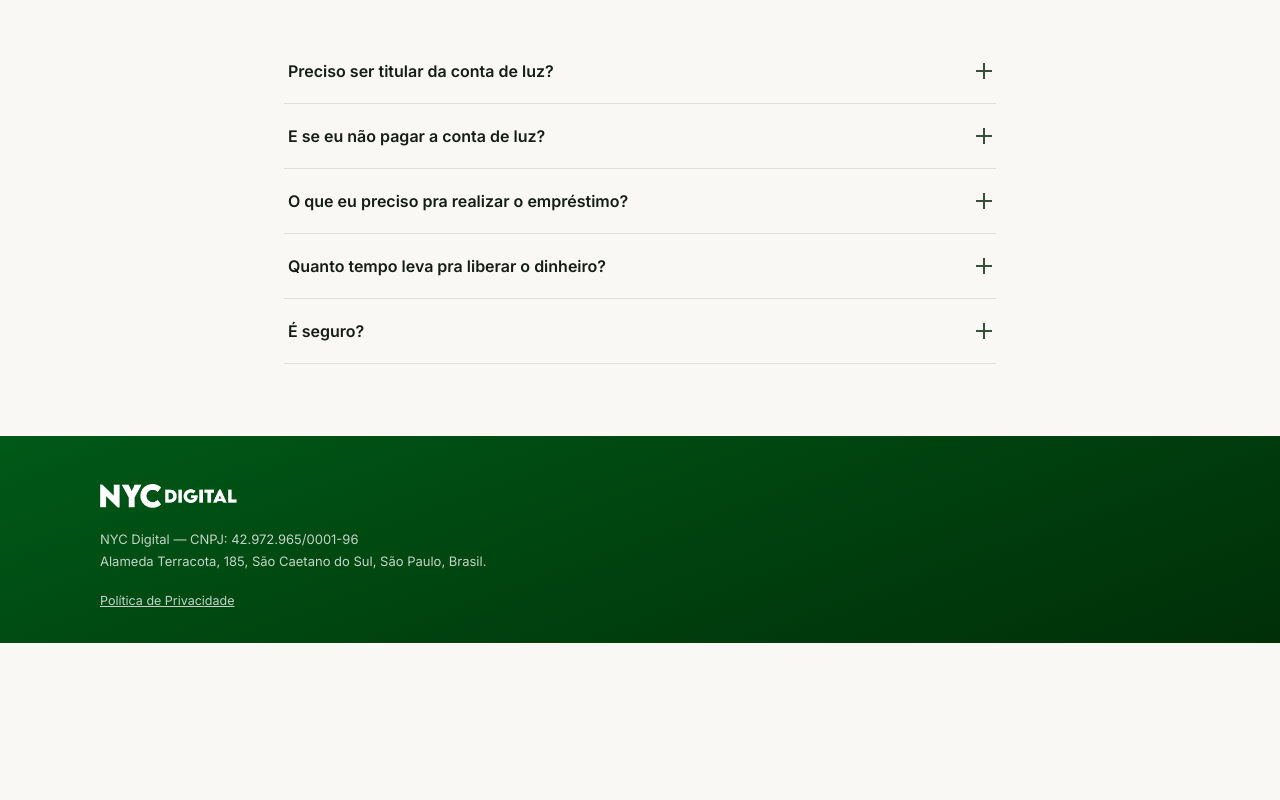
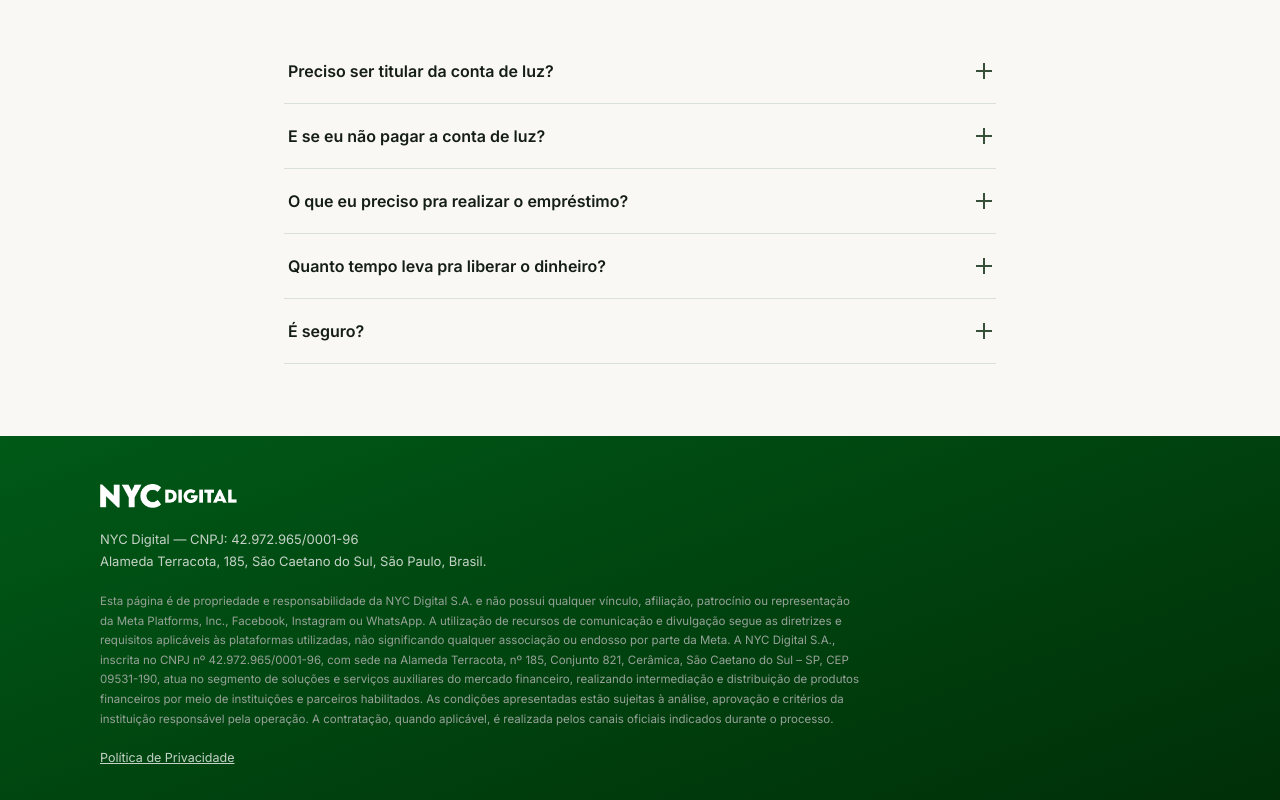
Before and after one commit to NYC-Digital-Testes/landing-page-NYC, a Next.js app: page / in a window 1280 px wide. Shown: the part 2725-3525 px from the top of the page. Before the commit the page ends 3368 px from the top, so only its background shows below. Built offline with nearby package versions, Linux system fonts and the light colour scheme.

Commit message:
Adiciona aviso legal de nao afiliacao com Meta no rodape

```diff
--- a/components/Footer.tsx
+++ b/components/Footer.tsx
@@ -19,6 +19,18 @@ export default function Footer() {
           <br />
           Alameda Terracota, 185, São Caetano do Sul, São Paulo, Brasil.
         </p>
+        <p style={{ fontSize: 11.5, lineHeight: 1.7, margin: 0, maxWidth: 760, color: "oklch(0.70 0.02 148)" }}>
+          Esta página é de propriedade e responsabilidade da NYC Digital S.A. e não possui qualquer vínculo,
+          afiliação, patrocínio ou representação da Meta Platforms, Inc., Facebook, Instagram ou WhatsApp. A
+          utilização de recursos de comunicação e divulgação segue as diretrizes e requisitos aplicáveis às
+          plataformas utilizadas, não significando qualquer associação ou endosso por parte da Meta. A NYC
+          Digital S.A., inscrita no CNPJ nº 42.972.965/0001-96, com sede na Alameda Terracota, nº 185, Conjunto
+          821, Cerâmica, São Caetano do Sul – SP, CEP 09531-190, atua no segmento de soluções e serviços
+          auxiliares do mercado financeiro, realizando intermediação e distribuição de produtos financeiros por
+          meio de instituições e parceiros habilitados. As condições apresentadas estão sujeitas à análise,
+          aprovação e critérios da instituição responsável pela operação. A contratação, quando aplicável, é
+          realizada pelos canais oficiais indicados durante o processo.
+        </p>
         <a href="#" style={{ fontSize: 12.5, color: "oklch(0.85 0.02 148)", textDecoration: "underline" }}>
           Política de Privacidade
         </a>
```
